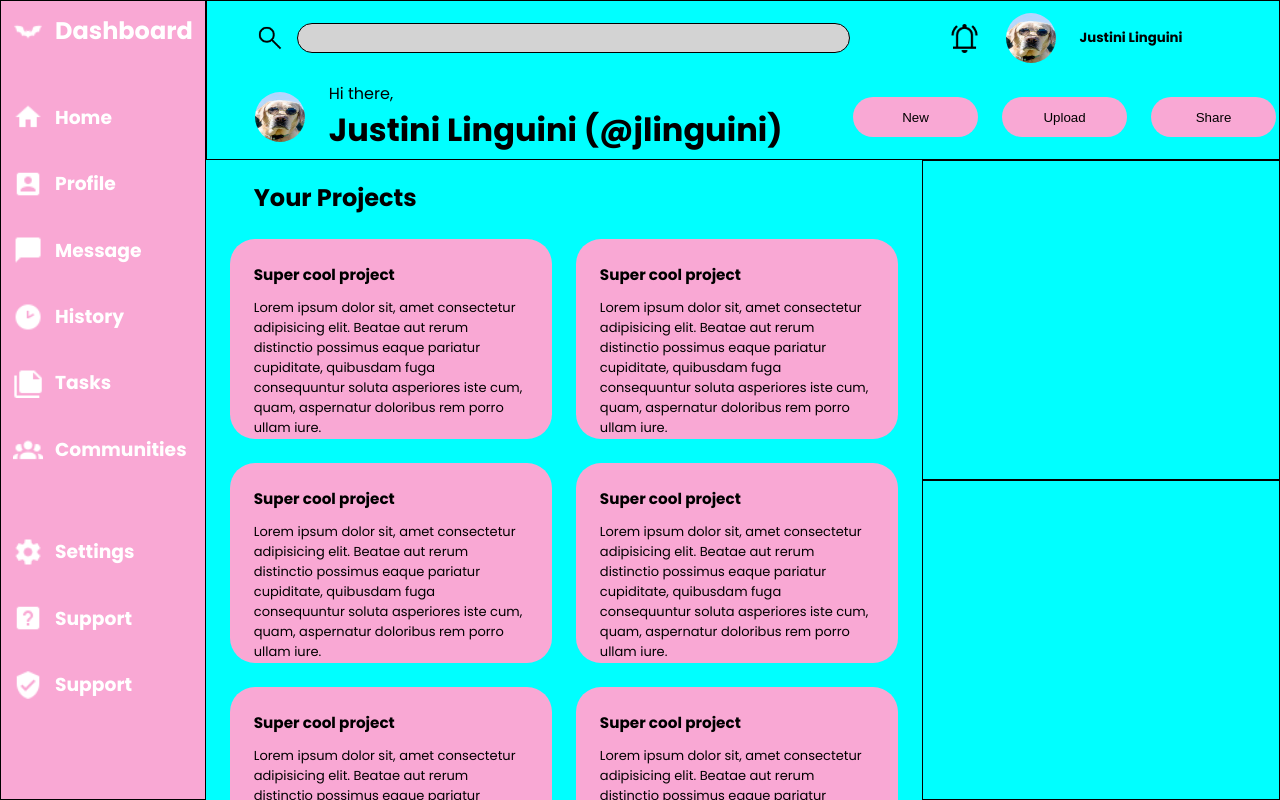
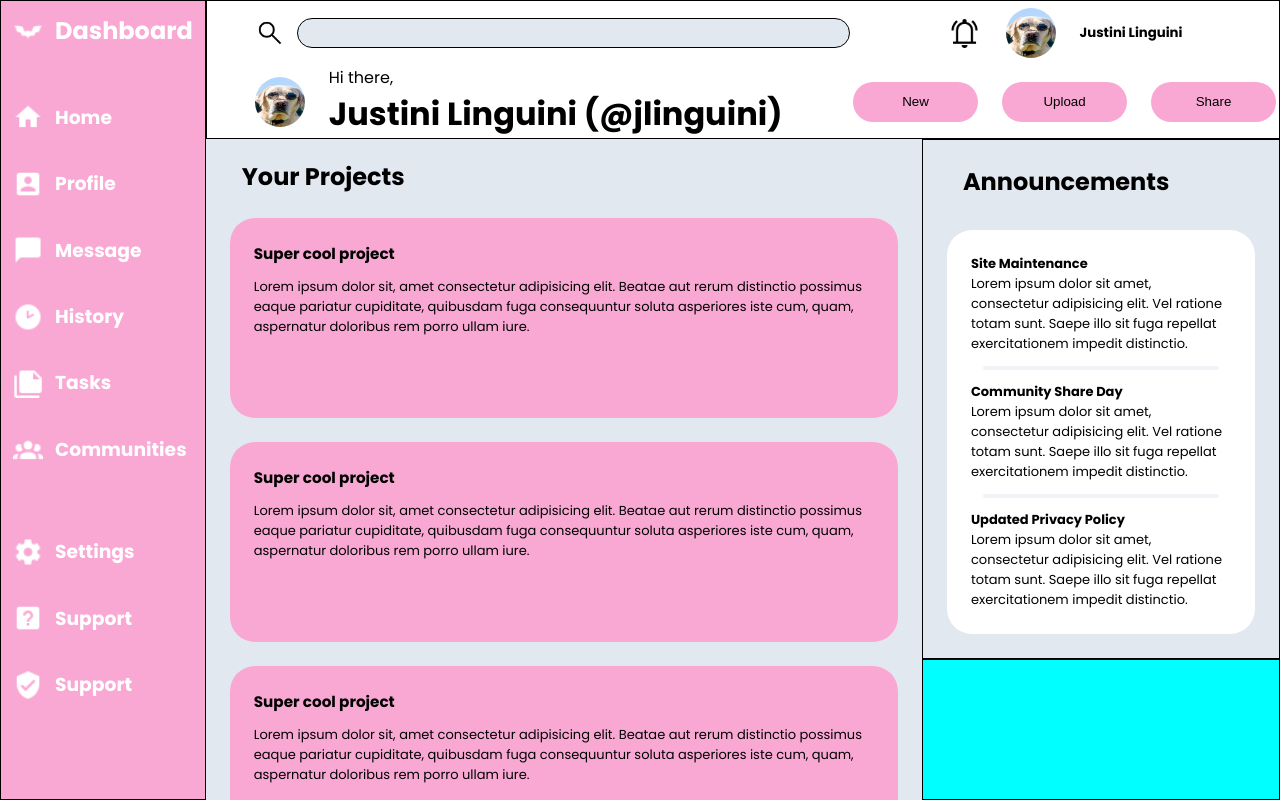
Before and after one commit to JustiniLinguini/admin-dashboard, a plain HTML site: page index.html in a window 1280 px wide. Drawn offline with Linux system fonts and the light colour scheme.

Commit message:
add announcement card styling

```diff
--- a/index.html
+++ b/index.html
@@ -135,7 +135,28 @@
         </div>
 
         <div id="announcements">
+            <h2>Announcements</h2>
+            <div class="card">
+                <h4>Site Maintenance</h4>
+                <p>Lorem ipsum dolor sit amet, consectetur adipisicing elit.
+                    Vel ratione totam sunt. Saepe illo sit fuga repellat exercitationem
+                    impedit distinctio.
+                </p>
+                <hr>
 
+                <h4>Community Share Day</h4>
+                <p>Lorem ipsum dolor sit amet, consectetur adipisicing elit.
+                    Vel ratione totam sunt. Saepe illo sit fuga repellat exercitationem
+                    impedit distinctio.
+                </p>
+                <hr>
+
+                <h4>Updated Privacy Policy</h4>
+                <p>Lorem ipsum dolor sit amet, consectetur adipisicing elit.
+                    Vel ratione totam sunt. Saepe illo sit fuga repellat exercitationem
+                    impedit distinctio.
+                </p>
+            </div>
         </div>
 
         <div id="trending">
--- a/style.css
+++ b/style.css
@@ -28,6 +28,7 @@ a > *:hover {
     margin-left: 12px;
 }
 
+/*page layout*/
 
 #content{
     height: 100%;
@@ -36,9 +37,11 @@ a > *:hover {
     grid-template-rows: 1fr 2fr 2fr;
 }
 
+
 /*Header styling */
 
 header{
+    background-color: white;
     grid-row: 1 / 2;
     grid-column: 2 / 5;
     border: 1px solid black; /*debugging */
@@ -76,7 +79,7 @@ header{
     border-radius: 25px;
     flex-grow: 1;
     border: solid 1px black;
-    background-color: lightgray;
+    background-color: #e2e8f0;
     height: 30px;
 }
 
@@ -121,9 +124,9 @@ header{
 
 /*Projects content styling*/
 #project-container{
+    background-color: #e2e8f0;
     grid-column: 2 / 4;
     grid-row: 2 / 4;
-
     overflow: scroll;
     overflow: auto;
 }
@@ -133,14 +136,14 @@ header{
     margin-bottom: 12px;
 }
 #project-container h2{
-    margin-left: 48px;
+    margin-left: 36px;
 }
 
 #projects{
     font-size: small;
     display: grid;
     place-content: center;
-    grid-template-columns: repeat(auto-fit, minmax(300px, 1fr));
+    grid-template-columns: repeat(auto-fit, minmax(400px, 1fr));
     grid-template-rows: repeat(3, 200px);
     gap: 24px;
     margin: 24px;
@@ -154,13 +157,49 @@ header{
 }
 
 
-
+/*announcement card styling */
 
 #announcements{
     grid-column: 4 / 5;
     grid-row: 2 / 3;
     border: 1px solid black; /*debugging */
+
+    background-color: #e2e8f0;
+    padding-left: 24px;
+    padding-right: 24px;
+    padding-bottom: 24px;
+
+    display: grid;
+    grid-template-columns: 1fr;
+    grid-template-rows: 1fr 5fr;
+    place-content: center;
+    align-items: center;
 }
+
+#announcements h2{
+    margin: 0;
+    margin-left: 16px;
+}
+#announcements h4{
+    margin: 0;
+}
+
+.card{
+    background-color: white;
+    border-radius: 25px;
+    padding: 24px;
+    margin-top: 7px;
+    font-size: small;
+}
+
+hr{
+    border: 2px solid rgba(226, 232, 240, .5);
+    border-radius: 5px;
+    margin: 12px;
+}
+
+
+/*trending card styling */
 
 #trending{
     grid-column: 4 / 5;
```
